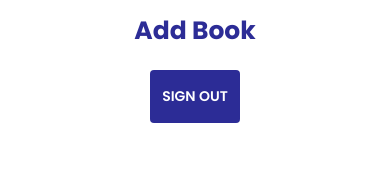
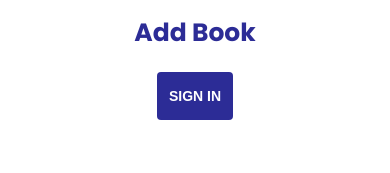
Before and after one commit to santi224m/bookshelf-app, a React (Create React App) app: page / in a window 390 px wide. Both pictures are taken after a click on the element 357 px from the left and 37 px from the top of the page. Shown: the part 443-616 px from the top of the page. Built offline with nearby package versions, Linux system fonts and the light colour scheme; no server answers.

Commit message:
style mobile navbar

```diff
--- a/src/components/MobileNavbar.js
+++ b/src/components/MobileNavbar.js
@@ -1,16 +1,46 @@
 import { Link } from 'react-router-dom';
+import { authSignIn, authSignOut } from '../modules/firebaseAuth';
+import * as actions from '../actions';
+import { connect } from 'react-redux';
 
-const MobileNavbar = () => {
+const MobileNavbar = props => {
+    const handleClick = () => {
+        props.updateNav(false);
+    };
+
+    const handleSignOut = () => {
+        authSignOut(props);
+        props.updateNav(false);
+    };
+
+    const handleSignIn = () => {
+        authSignIn(props);
+        props.updateNav(false);
+    };
+
     return (
         <div id='mobile-navbar'>
-            <Link to='/'>Home</Link>
-            <Link to='/my-books'>My Books</Link>
-            <Link to='/add-book'>Add Book</Link>
-            <Link to='/' className='btn'>
-                Sign Out
+            <Link to='/' onClick={handleClick}>
+                Home
             </Link>
+            <Link to='/my-books' onClick={handleClick}>
+                My Books
+            </Link>
+            <Link to='/add-book' onClick={handleClick}>
+                Add Book
+            </Link>
+            {props.isSignedIn && (
+                <button className='btn' onClick={handleSignOut}>
+                    Sign Out
+                </button>
+            )}
+            {!props.isSignedIn && (
+                <button className='btn' onClick={handleSignIn}>
+                    Sign In
+                </button>
+            )}
         </div>
     );
 };
 
-export default MobileNavbar;
+export default connect(null, actions)(MobileNavbar);
--- a/src/components/Navbar.js
+++ b/src/components/Navbar.js
@@ -66,7 +66,12 @@ const Navbar = props => {
                     </div>
                 </div>
             </nav>
-            {navOpen && <MobileNavbar />}
+            {navOpen && (
+                <MobileNavbar
+                    updateNav={setNavOpen}
+                    isSignedIn={props.isSignedIn}
+                />
+            )}
         </>
     );
 };
--- a/src/styles/components/navbar.css
+++ b/src/styles/components/navbar.css
@@ -95,7 +95,7 @@
     margin: 20px 0;
 }
 
-#mobile-navbar a.btn {
+#mobile-navbar .btn {
     margin: 0 auto;
 }
 
```
